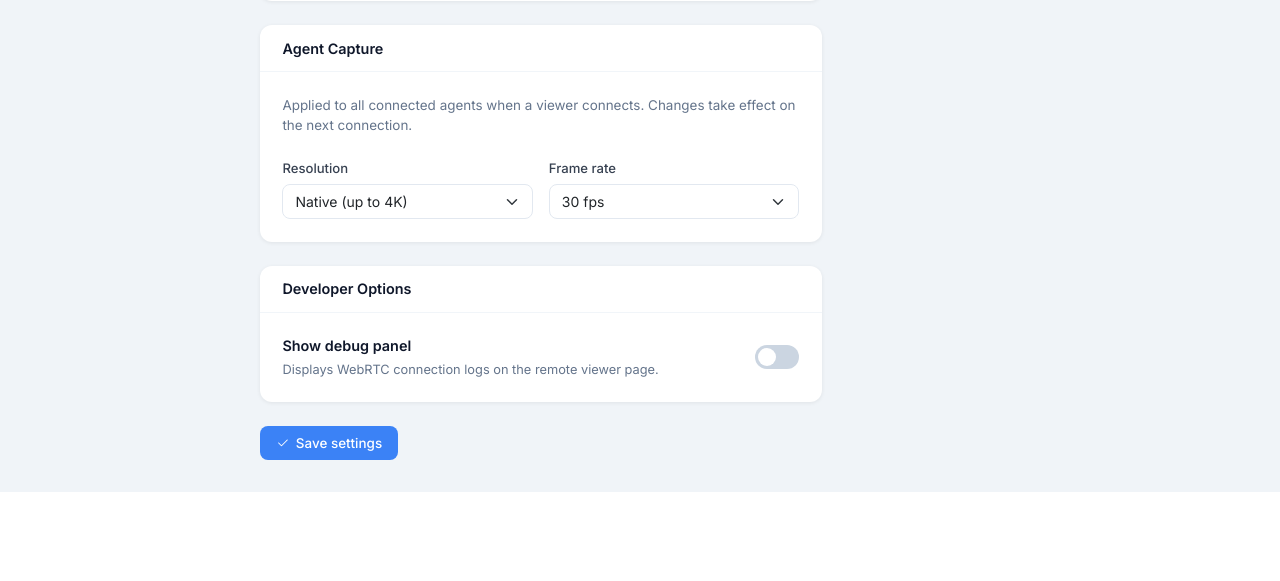
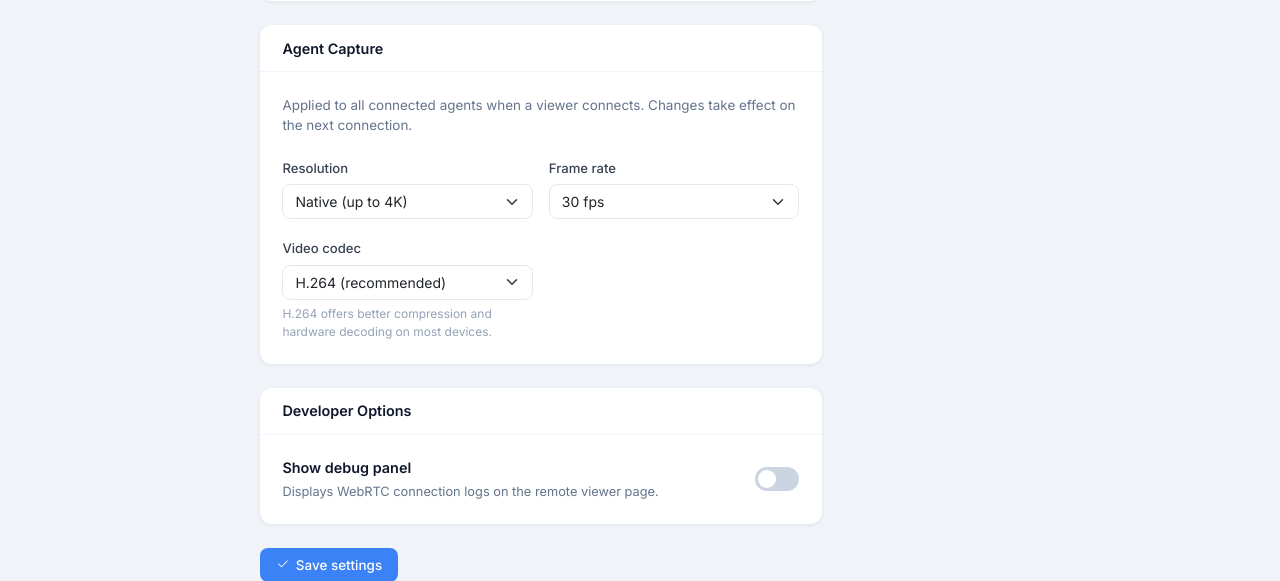
Before and after one commit to sini6a/freeviewer, a Flask app: page /settings in a window 1280 px wide. Shown: the part 883-1464 px from the top of the page. Before the commit the page ends 1375 px from the top, so only its background shows below. Run offline with Flask 3, Linux system fonts and the light colour scheme; the visitor is signed in with stand-in values (Sample User, id 1); data comes from the database, SQL or seed files in the repository; data that the repository does not hold is empty.

Commit message:
added setting for preffered encoding

```diff
--- a/server/server.py
+++ b/server/server.py
@@ -469,6 +469,10 @@ def create_app() -> Flask:
             set_setting("timezone",          tz)
             set_setting("agent_resolution",  request.form.get("agent_resolution", "native"))
             set_setting("agent_fps",         request.form.get("agent_fps", "30"))
+            codec = request.form.get("video_codec", "h264")
+            if codec not in ("h264", "vp8"):
+                codec = "h264"
+            set_setting("video_codec",       codec)
             set_setting("stun_url",          request.form.get("stun_url", "").strip())
             set_setting("turn_url",        request.form.get("turn_url", "").strip())
             set_setting("turn_username",   request.form.get("turn_username", "").strip())
@@ -480,6 +484,7 @@ def create_app() -> Flask:
             timezone=get_setting("timezone", "UTC") or "UTC",
             agent_resolution=get_setting("agent_resolution", "native") or "native",
             agent_fps=int(get_setting("agent_fps", "30") or 30),
+            video_codec=get_setting("video_codec", "h264") or "h264",
             stun_url=get_setting("stun_url", ""),
             turn_url=get_setting("turn_url", ""),
             turn_username=get_setting("turn_username", ""),
@@ -491,7 +496,10 @@ def create_app() -> Flask:
     @app.route("/api/ice-config")
     @login_required
     def ice_config():
-        return jsonify({"iceServers": get_ice_servers()})
+        return jsonify({
+            "iceServers": get_ice_servers(),
+            "preferredCodec": get_setting("video_codec", "h264") or "h264",
+        })
 
     socketio.init_app(app)
 
--- a/server/templates/settings.html
+++ b/server/templates/settings.html
@@ -165,6 +165,16 @@
                             {% endfor %}
                         </select>
                     </div>
+                    <div class="col-sm-6">
+                        <label class="form-label">Video codec</label>
+                        <select name="video_codec" class="form-select">
+                            <option value="h264" {% if video_codec == "h264" %}selected{% endif %}>H.264 (recommended)</option>
+                            <option value="vp8"  {% if video_codec == "vp8"  %}selected{% endif %}>VP8</option>
+                        </select>
+                        <div style="font-size:.75rem;color:#94a3b8;margin-top:.35rem;">
+                            H.264 offers better compression and hardware decoding on most devices.
+                        </div>
+                    </div>
                 </div>
             </div>
         </div>
```
Also changed, not shown: server/templates/connect.html (+9 -4 lines).
